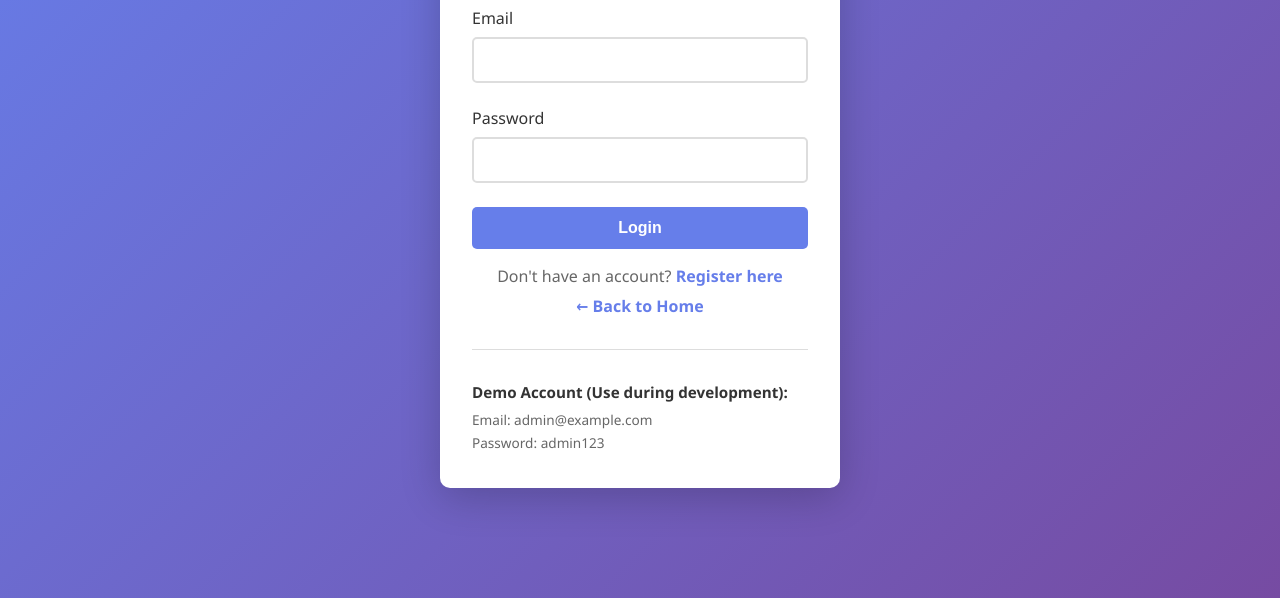
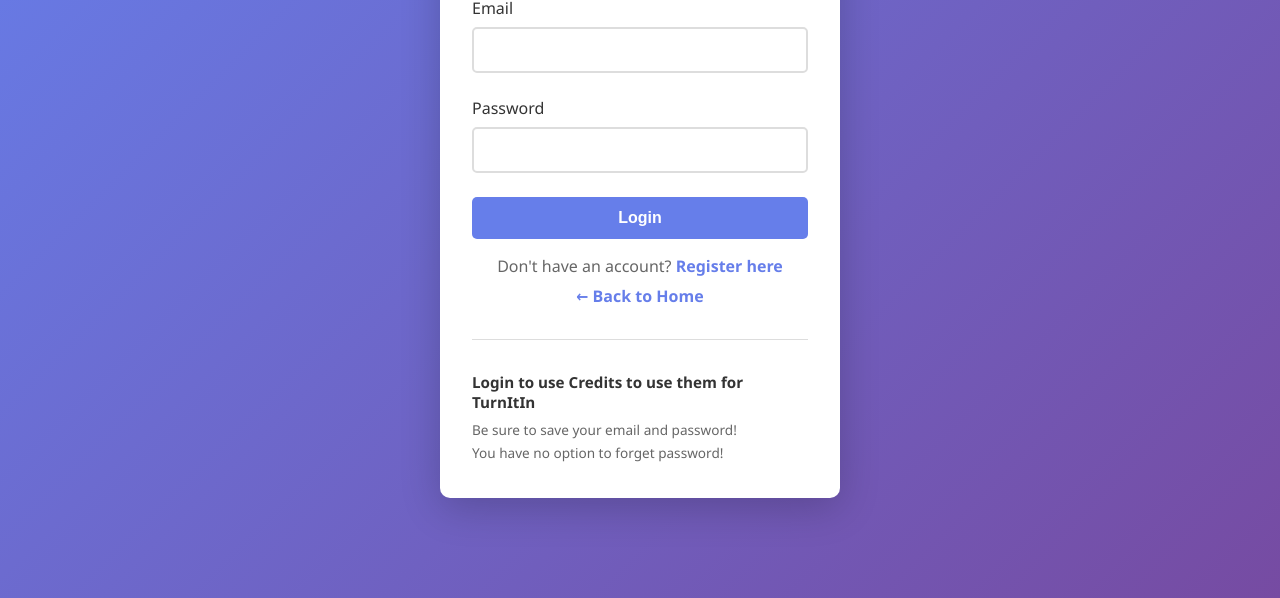
Before and after one commit to SanReg/ecommerce22, a website: page frontend/login.html in a window 1280 px wide. Shown: the part 202-800 px from the top of the page. Drawn offline with Linux system fonts and the light colour scheme.

Commit message:
DemomodeFix

```diff
--- a/frontend/login.html
+++ b/frontend/login.html
@@ -161,9 +161,9 @@
     </div>
 
     <div class="demo-accounts">
-      <h3>Demo Account (Use during development):</h3>
-      <p>Email: admin@example.com</p>
-      <p>Password: admin123</p>
+      <h3>Login to use Credits to use them for TurnItIn</h3>
+      <p>Be sure to save your email and password!</p>
+      <p>You have no option to forget password!</p>
     </div>
   </div>
 
```
